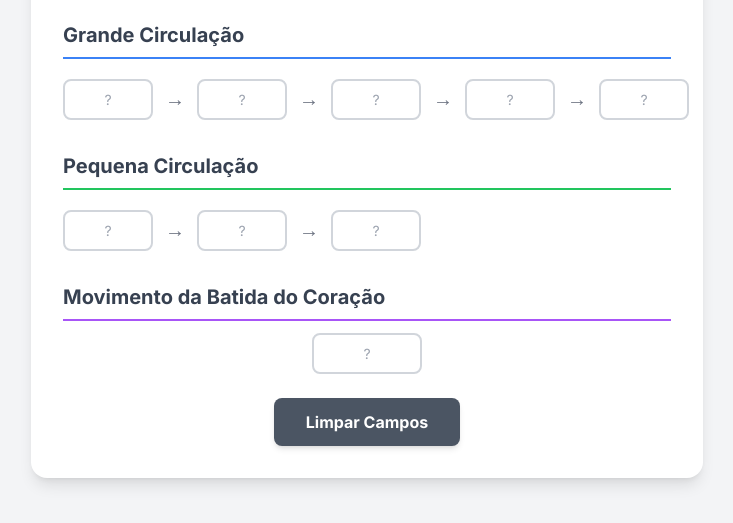
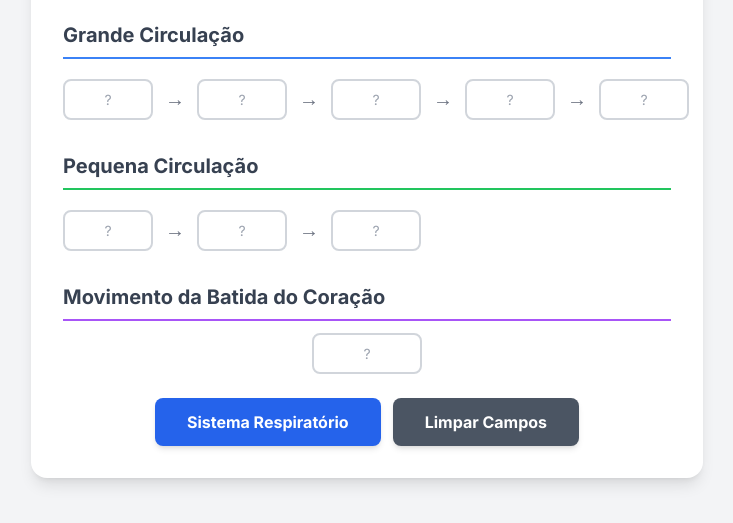
Before and after one commit to sbr-digital/estudo, a plain HTML site: page index.html in a window 1280 px wide. Shown: the part 211-734 px from the top of the page, without its empty margins (273-1006 px from the left). Drawn offline with nearby package versions, Linux system fonts and the light colour scheme.

Commit message:
Update index.html

```diff
--- a/index.html
+++ b/index.html
@@ -147,8 +147,11 @@
                 </div>
             </section>
 
-            <!-- Botão de Ação -->
-            <footer class="flex justify-center mt-6">
+            <!-- Botões de Ação -->
+            <footer class="flex flex-col sm:flex-row justify-center gap-3 mt-6">
+                <a href="sistema-respiratorio.html" class="w-full sm:w-auto bg-blue-600 text-white font-bold py-3 px-8 rounded-lg hover:bg-blue-700 transition-all duration-300 shadow-md text-sm sm:text-base text-center">
+                    Sistema Respiratório
+                </a>
                 <button id="clear-button" class="w-full sm:w-auto bg-gray-600 text-white font-bold py-3 px-8 rounded-lg hover:bg-gray-700 transition-all duration-300 shadow-md text-sm sm:text-base">
                     Limpar Campos
                 </button>
@@ -162,13 +165,11 @@
             const clearButton = document.getElementById('clear-button');
             const inputs = document.querySelectorAll('.input-field');
 
-            // Função para remover acentos e converter para maiúsculas
             const normalizeString = (str) => {
                 if (!str) return '';
                 return str.normalize("NFD").replace(/[\u0300-\u036f]/g, "").toUpperCase().trim();
             };
 
-            // Função para checar a resposta de um campo específico
             const checkAnswer = (input) => {
                 const userAnswer = normalizeString(input.value);
                 const correctAnswer = normalizeString(input.dataset.answer);
@@ -186,19 +187,16 @@
                 }
             };
 
-            // Auto-validação ao trocar de campo (blur event)
             inputs.forEach(input => {
                 input.addEventListener('blur', () => {
                     checkAnswer(input);
                 });
 
-                // Remove as classes de validação enquanto digita
                 input.addEventListener('input', () => {
                     input.classList.remove('correct', 'incorrect');
                 });
             });
 
-            // Botão de limpar
             clearButton.addEventListener('click', () => {
                 inputs.forEach(input => {
                     input.value = '';
```
